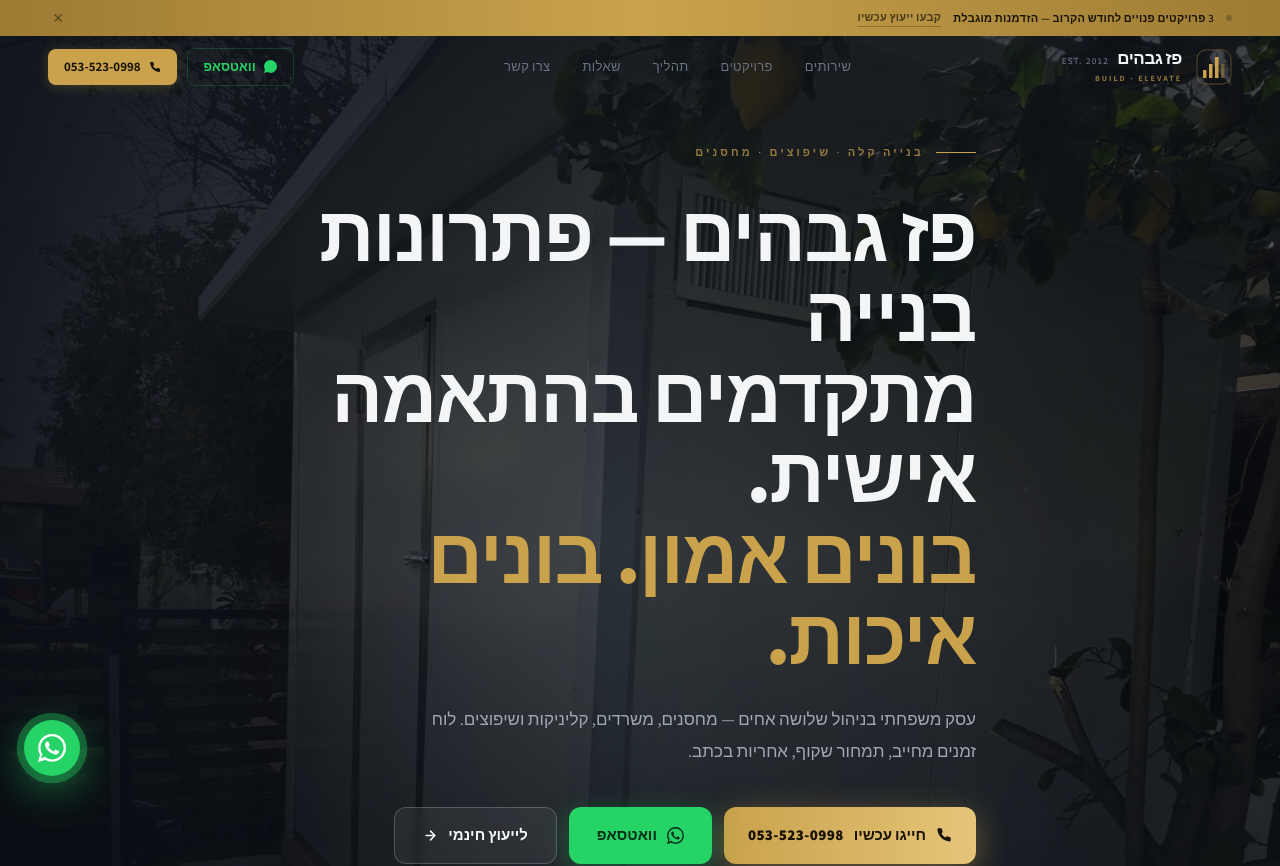
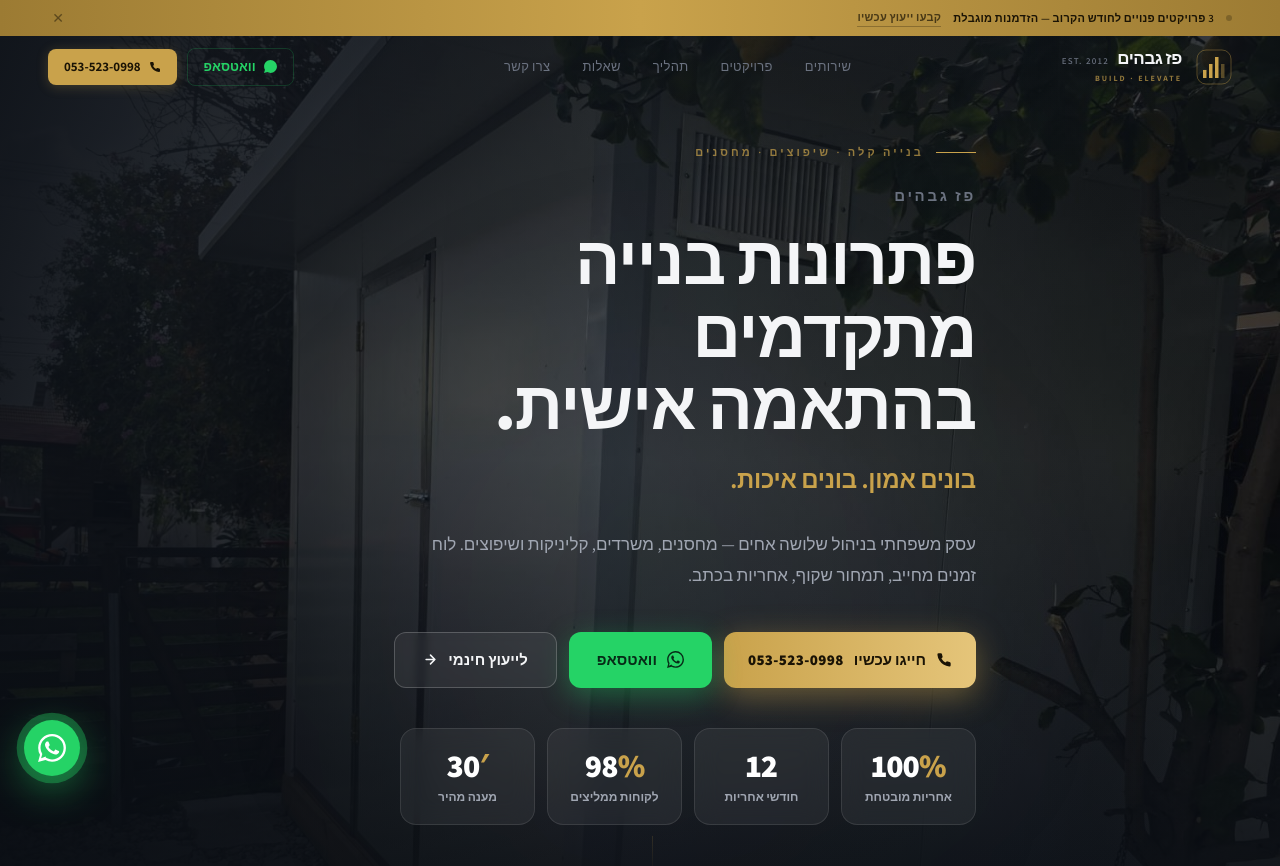
Before and after one commit to netanelfrhi94/paz-heights, a React (Vite) app: page / in a window 1280 px wide. Shown: the top 866 px of the page. Built offline with nearby package versions, Linux system fonts and the light colour scheme.

Commit message:
fix: redesign hero headline hierarchy and sizing

```diff
--- a/src/components/Hero.jsx
+++ b/src/components/Hero.jsx
@@ -61,19 +61,34 @@
         <div className="max-w-2xl">
 
           {/* Eyebrow */}
-          <motion.div {...fadeUp(0.1)} className="flex items-center gap-3 mb-8">
+          <motion.div {...fadeUp(0.1)} className="flex items-center gap-3 mb-6">
             <span className="block w-10 h-px bg-pg-gold flex-shrink-0" />
             <span className="text-[11px] font-semibold text-pg-gold/70 tracking-[0.28em] uppercase">
               בנייה קלה · שיפוצים · מחסנים
             </span>
           </motion.div>
 
+          {/* Brand name */}
+          <motion.div {...fadeUp(0.15)} className="text-[15px] font-bold text-pg-mute tracking-[0.18em] uppercase mb-4">
+            פז גבהים
+          </motion.div>
+
           {/* H1 */}
-          <motion.h1 {...fadeUp(0.2)} className="text-display text-pg-text mb-7">
-            פז גבהים — פתרונות בנייה<br />
-            מתקדמים בהתאמה אישית.<br />
-            <span className="text-pg-gold">בונים אמון. בונים איכות.</span>
+          <motion.h1 {...fadeUp(0.22)}
+            className="text-pg-text mb-5 leading-[1.08]"
+            style={{ fontSize: 'clamp(2.4rem, 5.5vw, 4.2rem)', fontWeight: 800, letterSpacing: '-0.02em' }}
+          >
+            פתרונות בנייה מתקדמים<br />
+            בהתאמה אישית.
           </motion.h1>
+
+          {/* Gold tagline */}
+          <motion.p {...fadeUp(0.3)}
+            className="text-pg-gold font-bold mb-8"
+            style={{ fontSize: 'clamp(1.1rem, 2.5vw, 1.5rem)', letterSpacing: '-0.01em' }}
+          >
+            בונים אמון. בונים איכות.
+          </motion.p>
 
           {/* Sub */}
           <motion.p {...fadeUp(0.32)} className="text-[17px] text-pg-dim leading-[1.85] max-w-xl mb-10">
```
